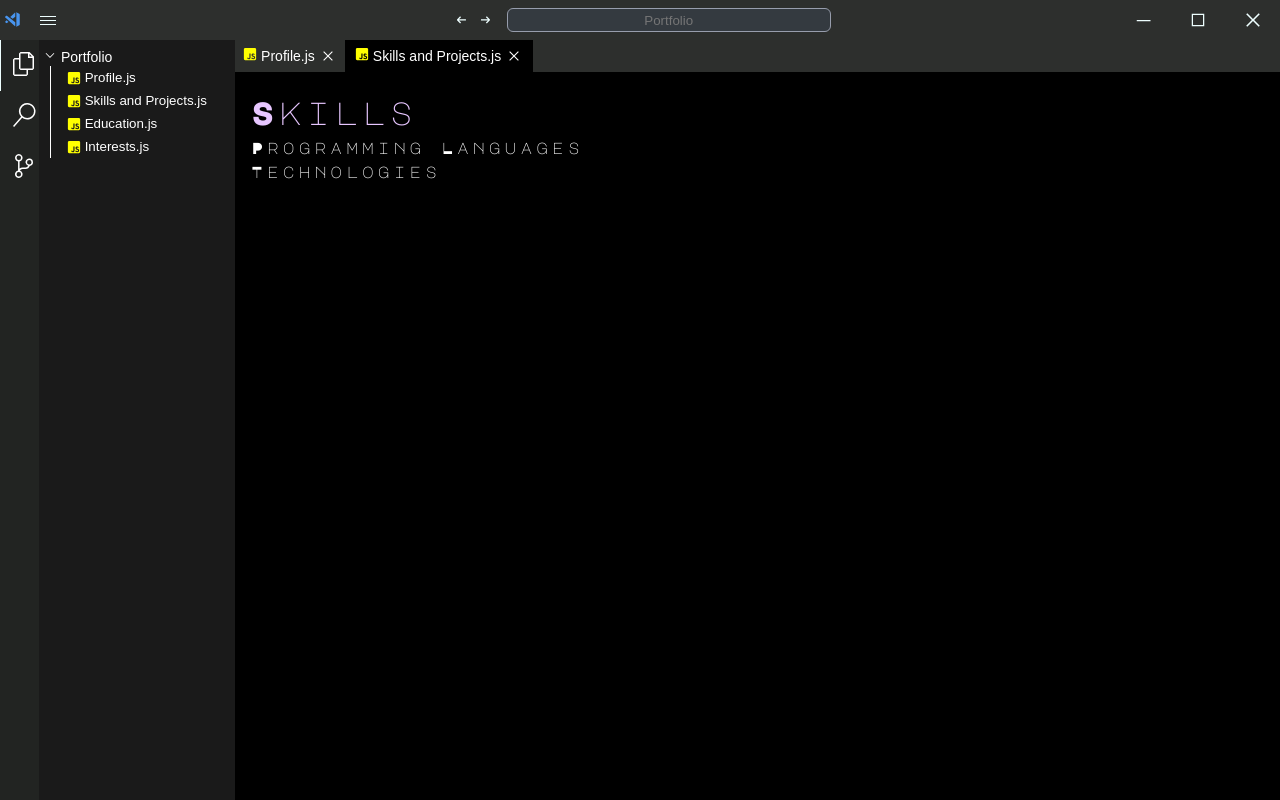
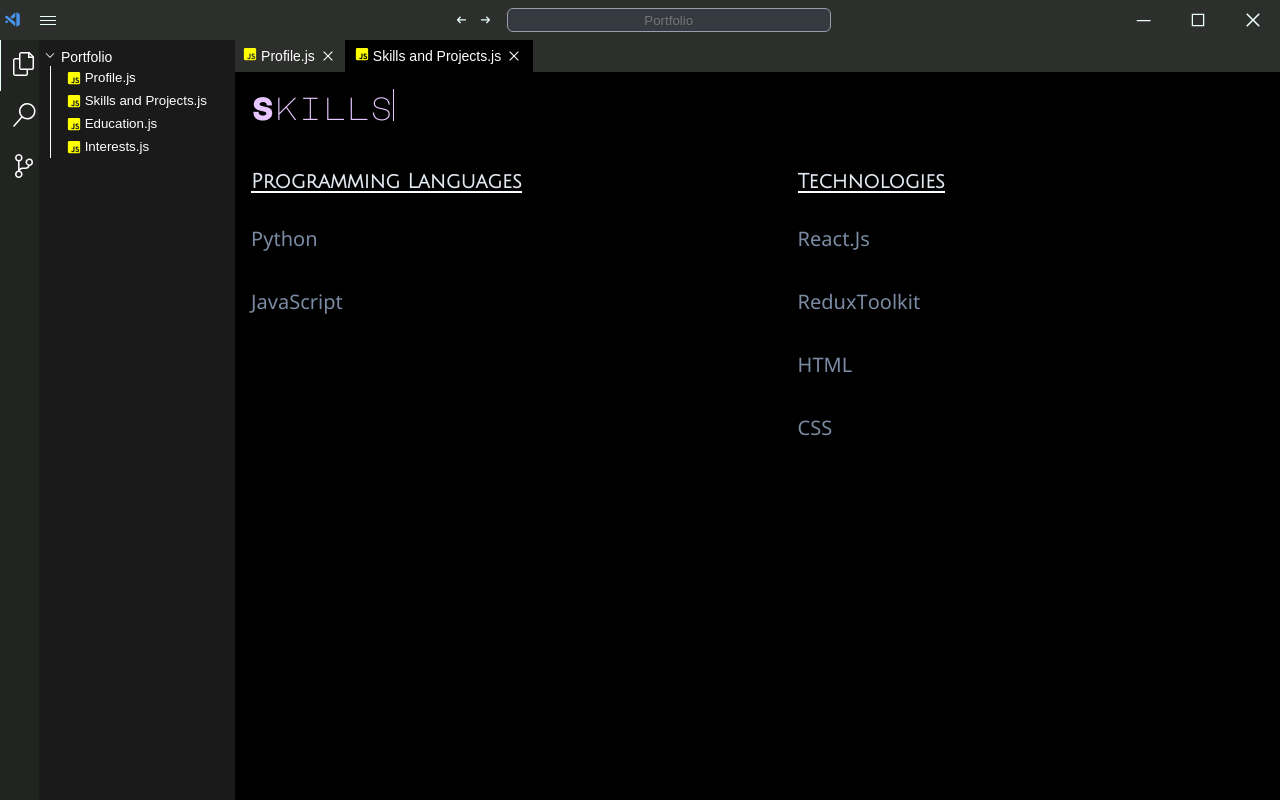
Before and after one commit to tharanidharan25/portfolio-dev, a React (Vite) app: page / in a window 1280 px wide. Both pictures are taken after a click on the button "Skills and Projects.js". Built offline with nearby package versions, Linux system fonts and the light colour scheme; a web font is replaced by a local one.

Commit message:
Added content, animations for Skills and Projects

```diff
--- a/src/components/Profile.jsx
+++ b/src/components/Profile.jsx
@@ -65,7 +65,7 @@ export default function Profile() {
                                     }}
                                 >{data.subTitle}</p>
                             </div>
-                            <div className="about-card-content-container">
+                            <div className="text-content-container">
                                 <p>{data.content}</p>
                             </div>
                         </ContentContainer>
--- a/src/components/SkillsAndProjects/SkillsAndProjects.jsx
+++ b/src/components/SkillsAndProjects/SkillsAndProjects.jsx
@@ -1,35 +1,108 @@
 import { useSelector } from "react-redux"
+import { useEffect } from "react"
+import {
+    motion,
+    useMotionValue,
+    useTransform,
+    animate,
+    useAnimate
+} from 'motion/react'
+
+import Cursor from "./shared/Cursor"
+import Skill from "./shared/Skill"
 
 export default function SkillsAndProjects() {
 
     const skillsData = useSelector(state => state.skillsAndProjects.skills)
 
-    const getSkills = () =>
-        <div className="skills-container">
-            {skillsData.map(eachSkill => (
-                <div className="skill-column-container">
-                    <div className="skill-heading-container">
-                        <p className="skill-heading">{eachSkill.label}</p>
+    const baseText = 'Skills'
+    const count = useMotionValue(0)
+    const rounded = useTransform(count, latest => Math.round(latest))
+    const displayText = useTransform(rounded, latest => baseText.slice(0, latest))
+
+    const [skillsContent, animate] = useAnimate()
+
+    useEffect(() => {
+        animate(skillsContent.current, { opacity: 1 }, { duration: 0.5 })
+        const controls = animate(count, baseText.length, {
+            type: 'tween',
+            duration: 0.5,
+            ease: 'easeInOut'
+        })
+        return controls.stop
+    }, [])
+
+    const getSkills = () => (
+        <div key={'skills-container'} className="skills-container">
+            {skillsData.map(eachSkill => {
+                return (
+                    <div key={eachSkill.id} className="skill-column-container">
+                        <div className="subtitle-container skill-heading-container">
+                            <p className="skill-heading">
+                                {eachSkill.label}
+                            </p>
+                            <span
+                                className="skill-heading-underline"
+                                style={{
+                                    position: 'absolute',
+                                    left: 0,
+                                    bottom: 0,
+                                    width: '100%',
+                                    height: 2,
+                                    background: '#fff'
+                                }}
+                            />
                         </div>
-                    <div className="skills-list-container">
+                        <div className="text-content-container skills-list-container">
+                            {eachSkill.content.map((eachContent, idx) => (
+                                <Skill
+                                    className="each-skill"
+                                    skill={eachContent.label}
+                                    id={eachContent.id}
 
+                                >
+                                    <div
+                                        style={{
+                                            padding: '1rem',
+                                            background: "#fff"
+                                        }}
+                                    >
+                                        <p key={eachContent.id} >
+                                            {eachContent.label}
+                                        </p>
+                                    </div>
+                                </Skill>
+                            ))}
                         </div>
                     </div>
-            ))}
+                )
+            })}
         </div>
+    )
 
     return (
         <div>
-            <div className="title-container">
-                <p
+            <div className="title-container skills-title-container">
+                <div>
+                    <motion.span
                         style={{
                             fontSize: '2rem',
                             fontWeight: 500,
                             color: '#e7c6ff',
                         }}
-                >Skills</p>
+                    >{displayText}</motion.span>
+                    <Cursor height={'2rem'} color="#e7c6ff" />
+                </div>
+            </div>
+            <motion.div
+                className="skills-content-container"
+                ref={skillsContent}
+                initial={{
+                    opacity: 0.5
+                }}
+            >
                 {getSkills()}
-            </div>
+            </motion.div>
         </div>
     )
 }
--- /dev/null
+++ b/src/components/SkillsAndProjects/shared/Cursor.jsx
@@ -0,0 +1,33 @@
+import { motion } from 'motion/react'
+
+const cursorVariants = {
+    blinking: {
+        opacity: [0, 0, 1, 1],
+        transition: {
+            duration: 1,
+            repeat: Infinity,
+            repeatDelay: 0,
+            ease: 'linear',
+            times: [0, 0.5, 0.5, 1]
+        }
+    }
+}
+
+export default function Cursor({
+    height = 8,
+    color = '#fff'
+}) {
+    return (
+        <motion.div
+            variants={cursorVariants}
+            animate='blinking'
+            style={{
+                display: 'inline-block',
+                height,
+                width: 1,
+                translateY: 1,
+                background: color
+            }}
+        />
+    )
+}
--- /dev/null
+++ b/src/components/SkillsAndProjects/shared/Skill.jsx
@@ -0,0 +1,114 @@
+import { motion, useMotionValue, useSpring, useTransform } from "motion/react"
+import { useRef } from "react"
+
+export default function Skill({
+    id,
+    skill = '',
+    level = '0%',
+    className = '',
+    children
+}) {
+
+    const ref = useRef(null)
+
+    const x = useMotionValue(0)
+    const y = useMotionValue(0)
+
+    const mouseXSpring = useSpring(x)
+    const mouseYSpring = useSpring(y)
+
+    const left = useTransform(mouseXSpring, [0.5, -0.5], ['60%', '70%'])
+    const top = useTransform(mouseYSpring, [0.5, -0.5], ['40%', '60%'])
+
+    const handleMouseMove = (e) => {
+        const rect = ref.current.getBoudingClient()
+
+        const width = rect.width
+        const height = rect.height
+
+        const mouseX = e.clientX - rect.left
+        const mouseY = e.clientY - rect.top
+
+        const xPct = mouseX / width - 0.5
+        const yPct = mouseY / height - 0.5
+
+        x.set(xPct)
+        y.set(yPct)
+    }
+
+    return (
+        <motion.div
+            ref={ref}
+            key={id}
+            onMouseMove={handleMouseMove}
+            initial='initial'
+            whileHover='whileHover'
+            className={`each-skill-container ${className}`}
+            style={{
+                position: 'relative',
+                display: 'flex',
+                justifyContent: 'space-between',
+                alignItems: 'center',
+                transition: 'all 0.5s ease-in-out',
+                padding: '1rem 0'
+            }}
+        >
+            <div>
+                <motion.span
+                    className="skill-letters-container"
+                    variants={{
+                        initial: { x: 0 },
+                        whileHover: { x: -2 }
+                    }}
+                    transition={{
+                        type: 'spring',
+                        staggerChildren: 0.075,
+                        delayChildren: 0.25
+                    }}
+                    style={{
+                        position: 'relative',
+                        zIndex: 10,
+                        display: 'block',
+                    }}
+                >
+                    {skill.split('').map((letter, letterIdx) => (
+                        <motion.span
+                            key={letterIdx}
+                            className="skill-each-letter"
+                            variants={{
+                                initial: { x: 0 },
+                                whileHover: { x: 2 }
+                            }}
+                            transition={{ type: 'spring' }}
+                            style={{
+                                display: 'inline-block',
+                                fontSize: '1.25rem',
+                                transition: 'all 0.5s ease-in-out'
+                            }}
+                        >
+                            {letter}
+                        </motion.span>
+                    ))}
+                    <span className="skill-underline" />
+                </motion.span>
+            </div>
+            <motion.div
+                style={{
+                    top,
+                    left,
+                    translateX: '-50%',
+                    translateY: '-50%',
+                    position: 'absolute',
+                    zIndex: 0,
+                }}
+                variants={{
+                    initial: { scale: 0, rotate: '-12.5deg' },
+                    whileHover: { scale: 1, rotate: '4deg' }
+                }}
+                transition={{ type: 'spring' }}
+            >
+                {children}
+            </motion.div>
+        </motion.div>
+    )
+}
--- a/src/index.css
+++ b/src/index.css
@@ -243,7 +243,7 @@ html {
     line-height: 1.5;
 }
 
-.about-card-content-container {
+.text-content-container {
     font-family: var(--font-description);
     color: #7a8ba3;
 }
@@ -272,3 +272,56 @@ html {
 .content-container:hover .right {
     height: 100% !important;
 }
+
+.skills-container {
+    display: grid;
+    grid-template-columns: 1fr 1fr;
+    gap: 5rem;
+    margin-top: 2rem;
+}
+
+.skill-heading-container {
+    font-weight: 700;
+    margin-bottom: 1rem;
+}
+
+.skill-column-container {
+    position: relative;
+    padding: 1rem;
+    width: 100%;
+    padding-left: 0;
+}
+
+.skills-list-container {
+    display: flex;
+    flex-direction: column;
+    gap: 0.25rem;
+}
+
+.each-skill {
+    cursor: default;
+}
+
+.skill-underline {
+    position: absolute;
+    bottom: 0;
+    left: 0;
+    width: 0;
+    height: 1px;
+    background: #fff;
+    transition: all 0.5s ease-out;
+}
+
+.skill-heading-container {
+    font-size: 1.25rem;
+    position: relative;
+    width: fit-content;
+}
+
+.each-skill:hover .skill-underline {
+    width: 100%;
+}
+
+.each-skill-container:hover .skill-each-letter {
+    color: #fff;
+}
```
Lines whose indentation alone changed are shown as unchanged.
